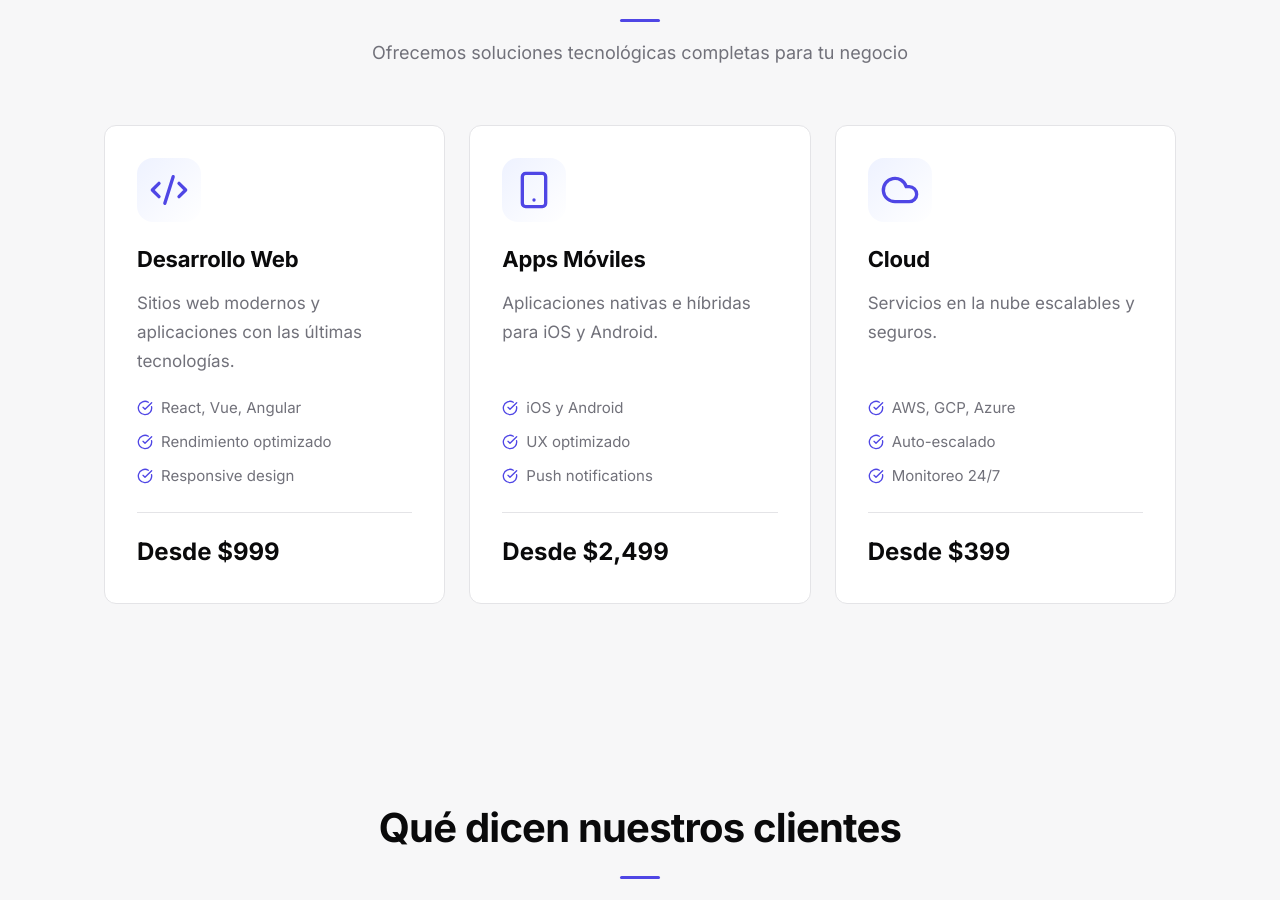
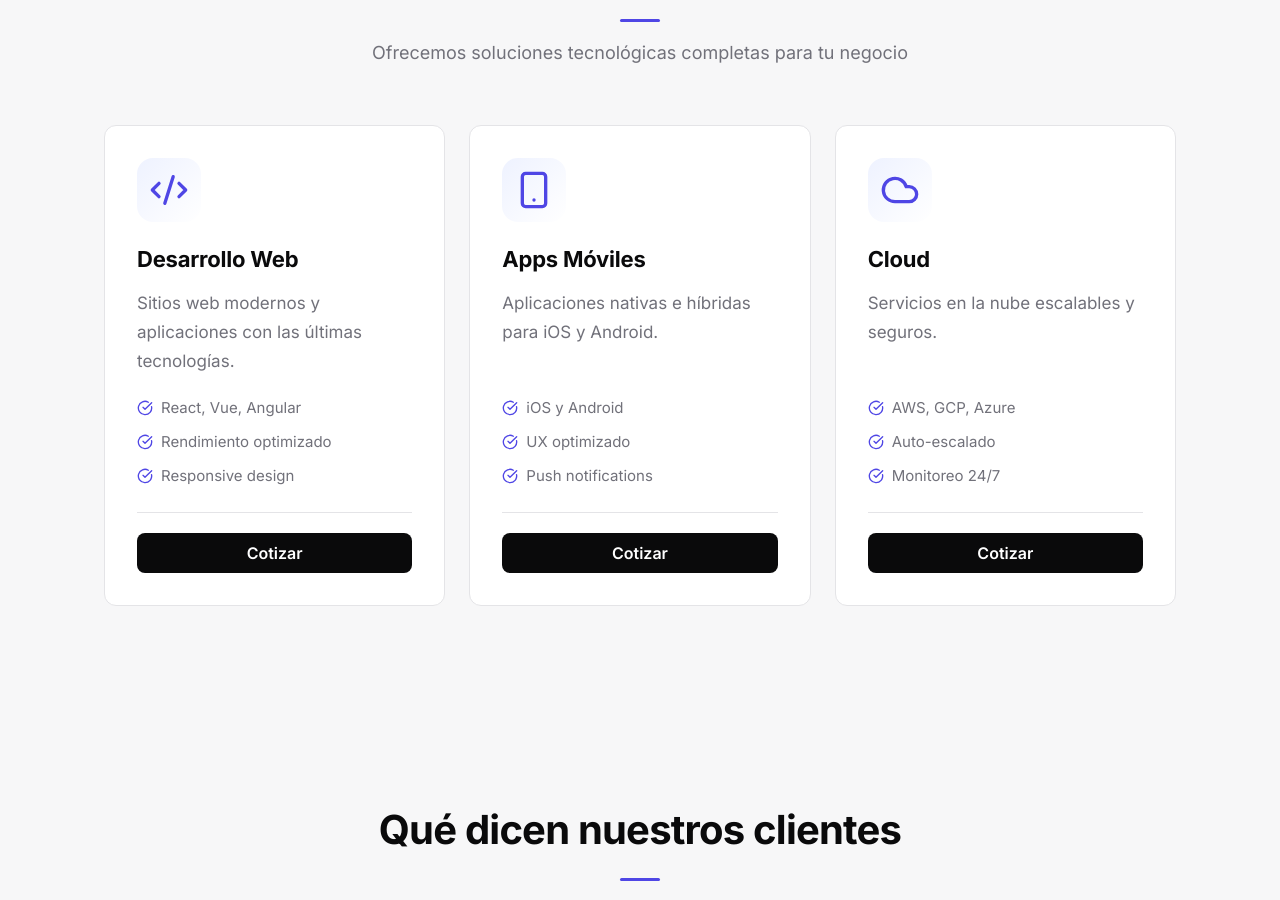
Before and after one commit to Trejo14/web-3, a React (Vite) app: page / in a window 1280 px wide. Shown: the part 1300-2200 px from the top of the page. Built offline with nearby package versions, Linux system fonts and the light colour scheme; no server answers.

Commit message:
Replace price with action button in ServiceCard and update contact info

```diff
--- a/src/components/ServiceCard/ServiceCard.css
+++ b/src/components/ServiceCard/ServiceCard.css
@@ -82,11 +82,9 @@
   flex-shrink: 0;
 }
 
-.service-card__price {
-  font-size: 24px;
-  font-weight: 700;
-  color: var(--text);
+.service-card__action {
   padding-top: 20px;
   border-top: 1px solid var(--border);
   position: relative;
+  margin-top: auto;
 }
--- a/src/components/ServiceCard/ServiceCard.jsx
+++ b/src/components/ServiceCard/ServiceCard.jsx
@@ -1,8 +1,9 @@
 import PropTypes from 'prop-types'
 import { CheckCircle } from 'lucide-react'
+import Button from '../Button/Button'
 import './ServiceCard.css'
 
-function ServiceCard({ icon, title, description, price, features = [] }) {
+function ServiceCard({ icon, title, description, actionText, features = [] }) {
   return (
     <div className="service-card">
       <div className="service-card__icon">{icon}</div>
@@ -18,7 +19,11 @@ function ServiceCard({ icon, title, description, price, features = [] }) {
           ))}
         </ul>
       )}
-      {price && <p className="service-card__price">{price}</p>}
+      {actionText && (
+        <div className="service-card__action">
+          <Button variant="primary" fullWidth>{actionText}</Button>
+        </div>
+      )}
     </div>
   )
 }
@@ -27,7 +32,7 @@ ServiceCard.propTypes = {
   icon: PropTypes.node,
   title: PropTypes.string.isRequired,
   description: PropTypes.string.isRequired,
-  price: PropTypes.string,
+  actionText: PropTypes.string,
   features: PropTypes.arrayOf(PropTypes.string),
 }
 
--- a/src/pages/Contact/Contact.jsx
+++ b/src/pages/Contact/Contact.jsx
@@ -14,9 +14,9 @@ function Contact() {
   const handleReset = () => setFormSubmitted(false)
 
   const contactInfo = [
-    { id: 'email', icon: <Mail size={20} />, title: "Email", description: "info@birdstack.dev" },
-    { id: 'phone', icon: <Phone size={20} />, title: "Teléfono", description: "+1 234 567 890" },
-    { id: 'location', icon: <MapPin size={20} />, title: "Ubicación", description: "Monterrey, México" },
+    { id: 'email', icon: <Mail size={20} />, title: "Email", description: "birdstackmx@gmail.com" },
+    { id: 'phone', icon: <Phone size={20} />, title: "Teléfono", description: "+52 2228402052" },
+    { id: 'location', icon: <MapPin size={20} />, title: "Ubicación", description: "Puebla, México" },
   ]
 
   return (
--- a/src/pages/Home/Home.jsx
+++ b/src/pages/Home/Home.jsx
@@ -10,9 +10,9 @@ import SectionTitle from '../../components/SectionTitle/SectionTitle'
 function Home() {
   useDocumentTitle('')
   const services = [
-    { id: 'web', icon: <Code2 size={40} />, title: "Desarrollo Web", description: "Sitios web modernos y aplicaciones con las últimas tecnologías.", features: ["React, Vue, Angular", "Rendimiento optimizado", "Responsive design"], price: "Desde $999" },
-    { id: 'mobile', icon: <Smartphone size={40} />, title: "Apps Móviles", description: "Aplicaciones nativas e híbridas para iOS y Android.", features: ["iOS y Android", "UX optimizado", "Push notifications"], price: "Desde $2,499" },
-    { id: 'cloud', icon: <Cloud size={40} />, title: "Cloud", description: "Servicios en la nube escalables y seguros.", features: ["AWS, GCP, Azure", "Auto-escalado", "Monitoreo 24/7"], price: "Desde $399" },
+    { id: 'web', icon: <Code2 size={40} />, title: "Desarrollo Web", description: "Sitios web modernos y aplicaciones con las últimas tecnologías.", features: ["React, Vue, Angular", "Rendimiento optimizado", "Responsive design"], actionText: "Cotizar" },
+    { id: 'mobile', icon: <Smartphone size={40} />, title: "Apps Móviles", description: "Aplicaciones nativas e híbridas para iOS y Android.", features: ["iOS y Android", "UX optimizado", "Push notifications"], actionText: "Cotizar" },
+    { id: 'cloud', icon: <Cloud size={40} />, title: "Cloud", description: "Servicios en la nube escalables y seguros.", features: ["AWS, GCP, Azure", "Auto-escalado", "Monitoreo 24/7"], actionText: "Cotizar" },
   ]
 
   return (
```
